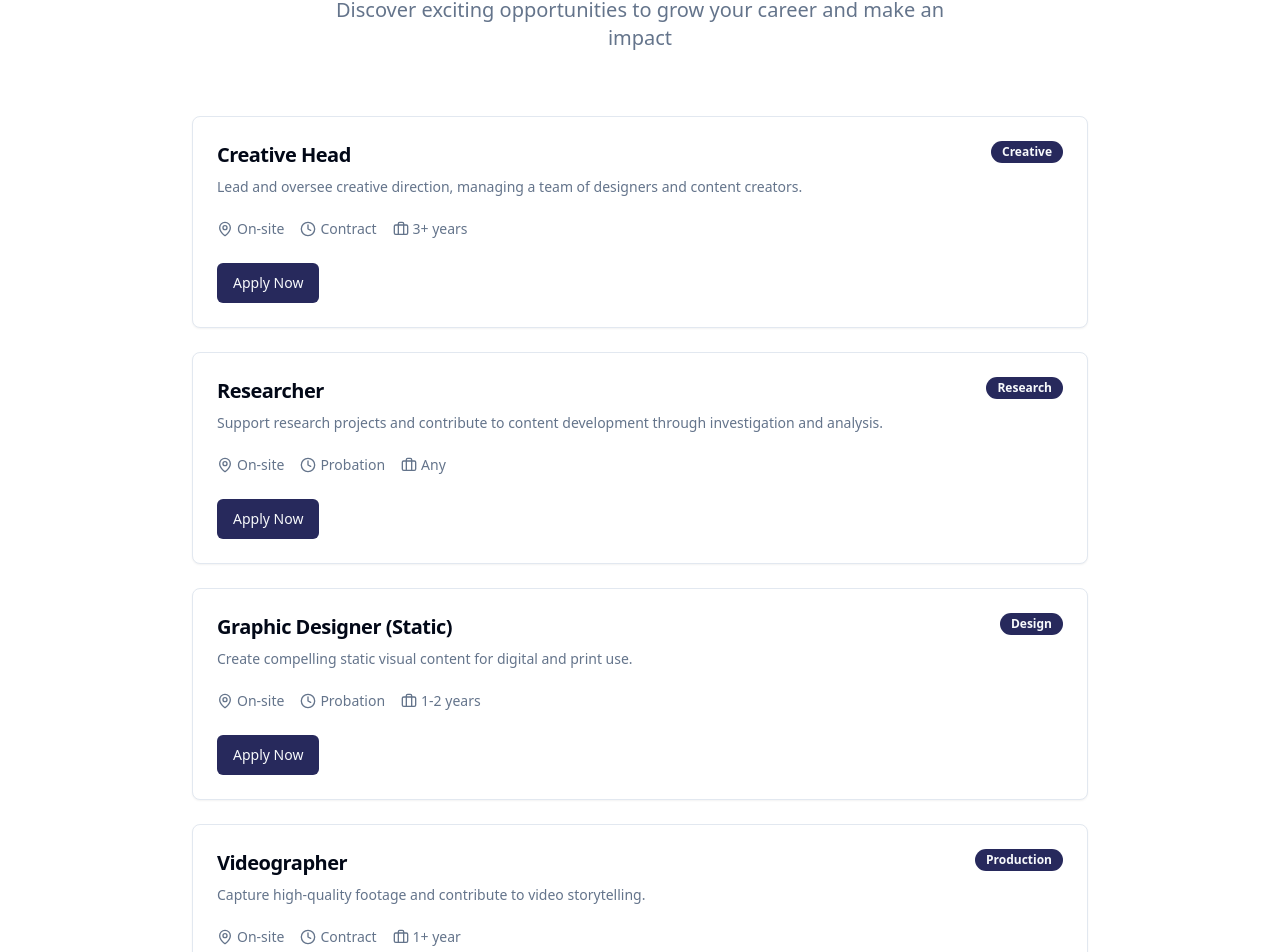
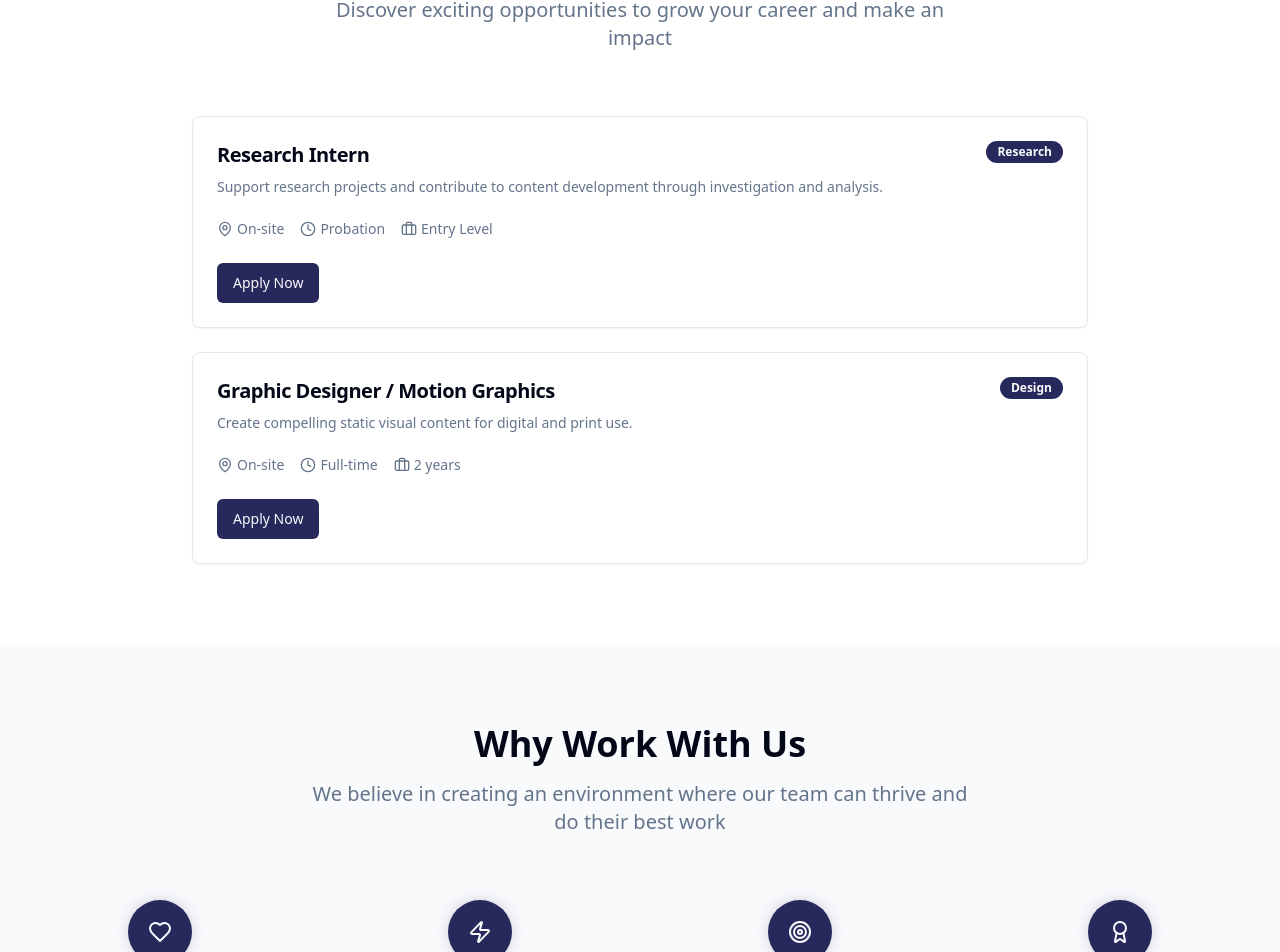
Before and after one commit to UddheshyaGroup/UG-Website, a Next.js app: page /career in a window 1280 px wide. Shown: the part 172-1124 px from the top of the page. Built offline with nearby package versions, Linux system fonts and the light colour scheme; a web font is replaced by a local one.

Commit message:
Updated Career Page

```diff
--- a/app/career/page.tsx
+++ b/app/career/page.tsx
@@ -20,54 +20,24 @@ import {
 export default function CareersPage() {
   const jobOpenings = [
     {
-      title: "Creative Head",
-      department: "Creative",
+      title: "Research Intern",
+      department: "Research",
       location: "On-site",
-      type: "Contract",
-      experience: "3+ years",
+      type: "Probation",
+      experience: "Entry Level",
       description:
-        "Lead and oversee creative direction, managing a team of designers and content creators.",
+        "Support research projects and contribute to content development through investigation and analysis.",
       openings: 1,
     },
     {
-      title: "Researcher",
-      department: "Research",
-      location: "On-site",
-      type: "Probation",
-      experience: "Any",
-      description:
-        "Support research projects and contribute to content development through investigation and analysis.",
-      openings: 2,
-    },
-    {
-      title: "Graphic Designer (Static)",
+      title: "Graphic Designer / Motion Graphics",
       department: "Design",
       location: "On-site",
-      type: "Probation",
-      experience: "1-2 years",
+      type: "Full-time",
+      experience: "2 years",
       description:
         "Create compelling static visual content for digital and print use.",
       openings: 3,
-    },
-    {
-      title: "Videographer",
-      department: "Production",
-      location: "On-site",
-      type: "Contract",
-      experience: "1+ year",
-      description:
-        "Capture high-quality footage and contribute to video storytelling.",
-      openings: 1,
-    },
-    {
-      title: "Video Editor",
-      department: "Post-Production",
-      location: "On-site",
-      type: "Probation",
-      experience: "1-2 years",
-      description:
-        "Edit video content for various platforms using modern tools and creative cuts.",
-      openings: 2,
     },
   ];
 
```
